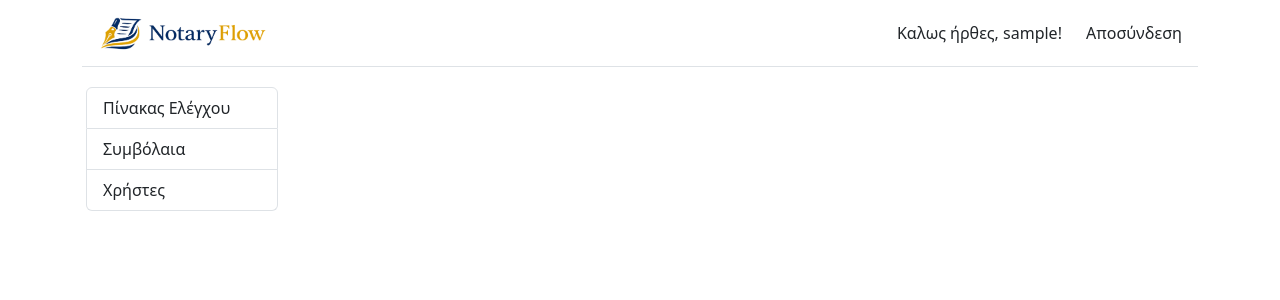
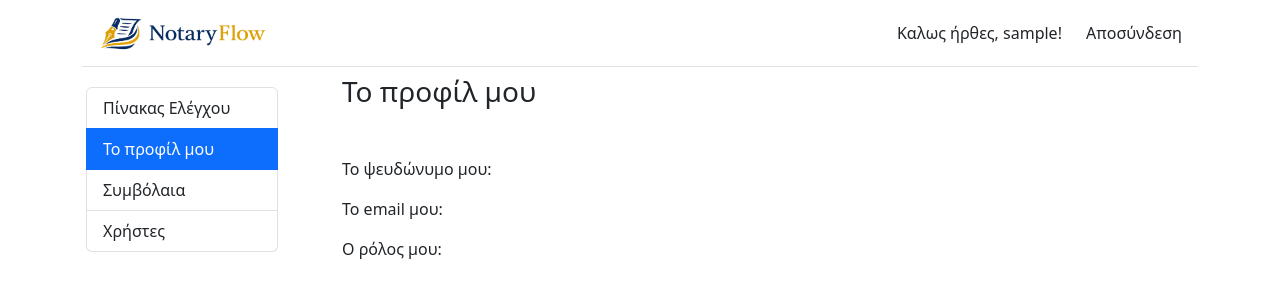
Before and after one commit to Alexkpnd/notaryflow-frontend, an Angular app: page /my-profile in a window 1280 px wide. Before the commit this address led to /. Shown: the top 300 px of the page. Built offline with nearby package versions, Linux system fonts and the light colour scheme; no server answers; sample sign-in values are in the browser's storage.

Commit message:
Feat: Add user-profile component

```diff
--- a/src/app/app.routes.ts
+++ b/src/app/app.routes.ts
@@ -8,6 +8,7 @@ import { authGuard } from './shared/guards/auth-guard';
 import { ContractsList } from './components/contracts-list/contracts-list';
 import { UsersList } from './components/users-list/users-list';
 import { ContractDetails } from './components/contract-details/contract-details';
+import { UserProfile } from './components/user-profile/user-profile';
 
 export const routes: Routes = [
     {path:'landing-page', component:LandingPage, title:'Notary Flow'},
@@ -19,4 +20,5 @@ export const routes: Routes = [
     {path:'contracts-list', component: ContractsList, canActivate:[authGuard]},
     {path:'users-list',component:UsersList,canActivate:[authGuard]},
     {path:'contracts-list/contract-details/:id', component: ContractDetails, canActivate:[authGuard]},
+    {path:'my-profile',component:UserProfile, canActivate:[authGuard]}
 ];
--- a/src/app/components/contracts-list/contracts-list.html
+++ b/src/app/components/contracts-list/contracts-list.html
@@ -22,7 +22,7 @@
 
                         </mat-card-header>
                         <mat-card-content>
-                            <p>Αγοραστής: {{c.contractBuyer}}</p>
+                            <p>Αγοραστής: <br> {{c.contractBuyer}}</p>
                             <div class="d-flex justify-content-center">
                                 <img mat-card-image class="cardimg" src="/img/logo-new.png" alt="card-image">
                             </div>
--- a/src/app/components/list-menu/list-menu.ts
+++ b/src/app/components/list-menu/list-menu.ts
@@ -13,6 +13,7 @@ import { RouterLink, RouterLinkActive} from '@angular/router';
 export class ListMenu {
   menu = [
     {text:'Πίνακας Ελέγχου', link: 'user-dashboard'},
+    {text:'Το προφίλ μου', link:'my-profile'},
     {text:'Συμβόλαια', link:'contracts-list'},
     {text:'Χρήστες', link:'users-list'}
   ]
--- a/src/app/components/user-login/user-login.html
+++ b/src/app/components/user-login/user-login.html
@@ -16,9 +16,9 @@
 
     <button mat-flat-button [disabled]="loginForm.invalid" color="primary" (click)="onSubmit()">Σύνδεση</button>
 
-    @if (invalidLogin()) {
+    @if (invalidLoginState()) {
         <div class="alert alert-danger mt-4">
-          <p>Error: {{invalidLogin()?.message}}</p>
+          <p>Error: {{invalidLoginState()?.message}}</p>
         </div>
     }
 
--- /dev/null
+++ b/src/app/components/user-profile/user-profile.html
@@ -0,0 +1,10 @@
+<div class="container">
+    <h3 class="mb-5">Το προφίλ μου</h3>
+
+    <div class="d-flex flex-column">
+        <p>Το ψευδώνυμο μου: {{myProfile()?.username}}</p>
+        <p>Το email μου: {{myProfile()?.email}}</p>
+        <p>O ρόλος μου: {{myProfile()?.role}}</p>
+
+    </div>
+</div>
--- /dev/null
+++ b/src/app/components/user-profile/user-profile.ts
@@ -0,0 +1,22 @@
+import { Component, inject, OnInit, signal } from '@angular/core';
+import { UserService } from '../../shared/services/user-service';
+import { IUser } from '../../shared/interfaces/user';
+
+@Component({
+  selector: 'app-user-profile',
+  imports: [],
+  templateUrl: './user-profile.html',
+  styleUrl: './user-profile.css',
+})
+export class UserProfile implements OnInit {
+ userService = inject(UserService);
+ myProfile = signal<IUser | null>(null);
+
+ngOnInit() {
+  this.userService.showMe().subscribe({
+    next: (response) => {
+      this.myProfile.set(response);
+    }
+  })
+}
+}
--- a/src/app/shared/services/user-service.ts
+++ b/src/app/shared/services/user-service.ts
@@ -63,4 +63,8 @@ export class UserService {
   viewAllUsers(){
     return this.http.get<IUser[]>(API_USERS_URL)
   }
+
+  showMe(){
+    return this.http.get<IUser>(`${API_AUTH_URL}/me`)
+  }
 }
```
Also changed, not shown: src/app/components/user-profile/user-profile.css (added), 1 other file (tests, documents, lock files or other folders).
